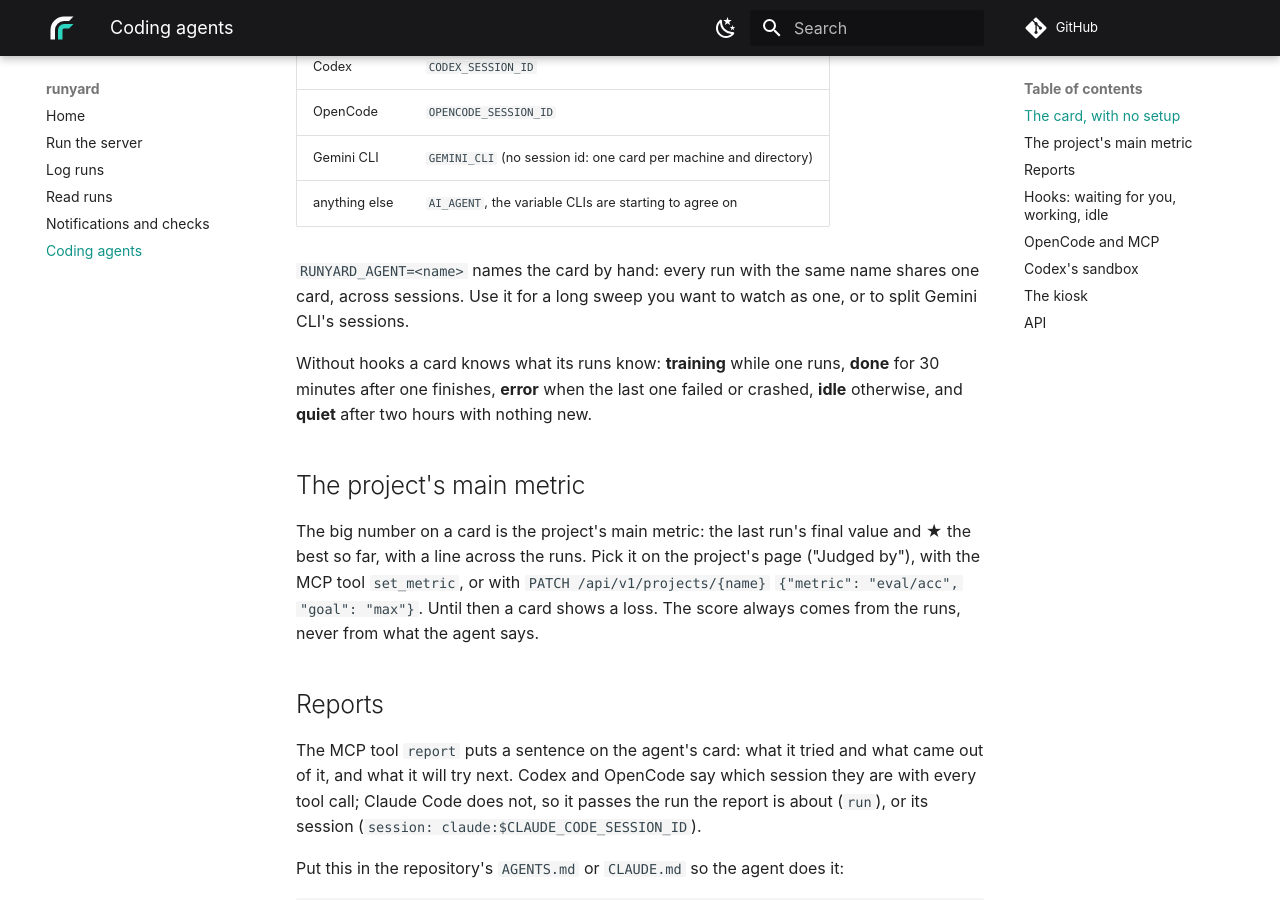
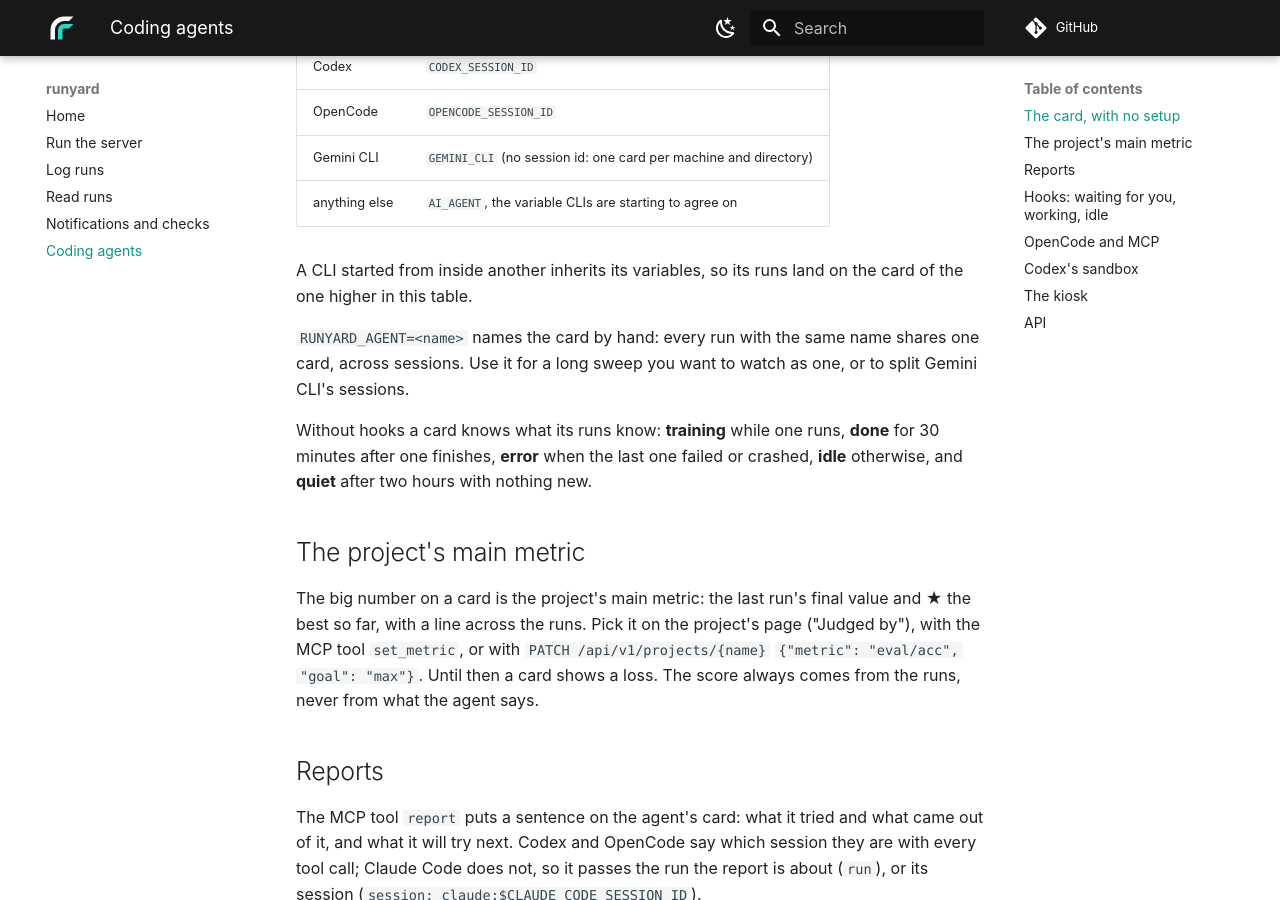
Before and after one commit to cobanov/runyard, an MkDocs documentation site: the page built from docs/agents.md, in a window 1280 px wide and 900 px high, scrolled down 521 px. Built offline with MkDocs 1.6.1 and Material for MkDocs 9.7.7, drawn with Linux system fonts in a browser that asks for light colours; some web fonts are replaced; comment, search, counter and statistics services are not loaded.

Commit message:
Docs: a CLI started from inside another inherits its session variable, so its runs land on the outer CLI's card (seen with OpenCode started from Claude Code)
Co-Authored-By: Claude Opus 5.5 <noreply@anthropic.com>
Claude-Session: https://claude.ai/code/session_01PjqH8uXniH4vzRBrakd5w2

```diff
--- a/docs/agents.md
+++ b/docs/agents.md
@@ -16,6 +16,9 @@ session id in the environment of every command it runs, and the Python library r
 | OpenCode | `OPENCODE_SESSION_ID` |
 | Gemini CLI | `GEMINI_CLI` (no session id: one card per machine and directory) |
 | anything else | `AI_AGENT`, the variable CLIs are starting to agree on |
+
+A CLI started from inside another inherits its variables, so its runs land on the card of the one higher in this
+table.
 
 `RUNYARD_AGENT=<name>` names the card by hand: every run with the same name shares one card, across sessions. Use
 it for a long sweep you want to watch as one, or to split Gemini CLI's sessions.
```
